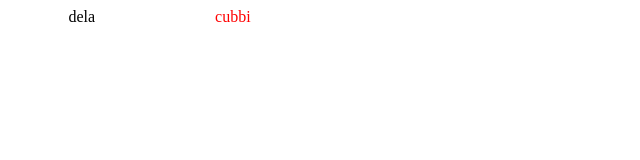
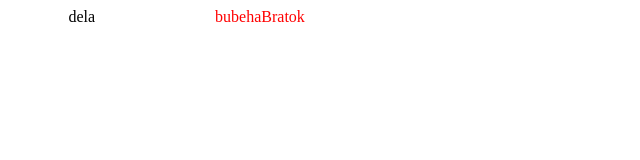
Before and after one commit to MikhailYushkevich/FirstProject, a plain HTML site: page index.html in a window 1280 px wide. Shown: the full height of the page, 303-943 px from the left. Drawn offline with Linux system fonts and the light colour scheme.

Commit message:
bubeha-add

```diff
--- a/css/style.css
+++ b/css/style.css
@@ -34,6 +34,6 @@
 
 }
 
-.cubbi {
+.bubehaBratok {
     color:red;
 }
--- a/index.html
+++ b/index.html
@@ -13,7 +13,7 @@
     <div>kak</div>
     <div>dela</div>
     <div class="sex">sex</div>
-    <div class="cubbi">cubbi</div>
+    <div class="bubehaBratok">bubehaBratok</div>
 </div>
 </body>
 </html>
```
